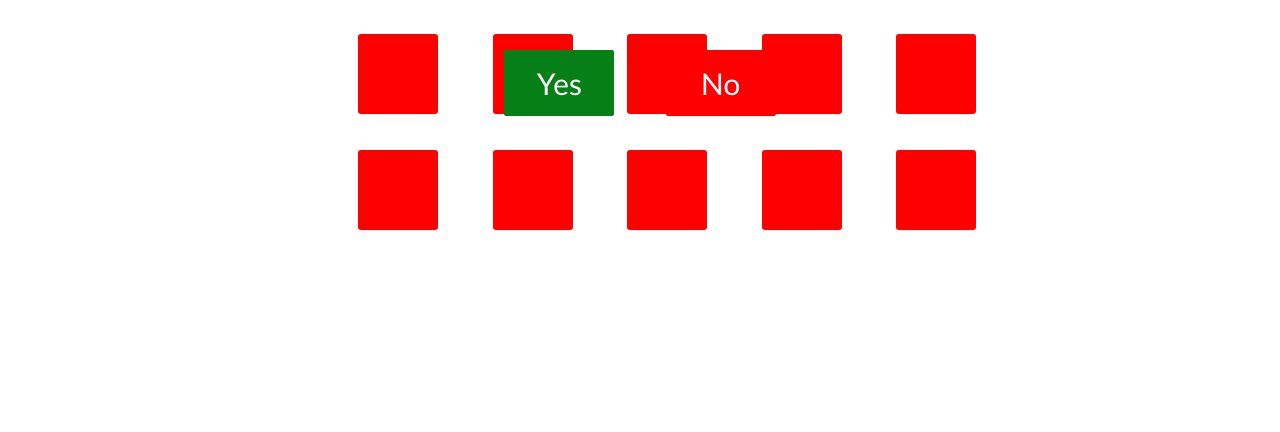
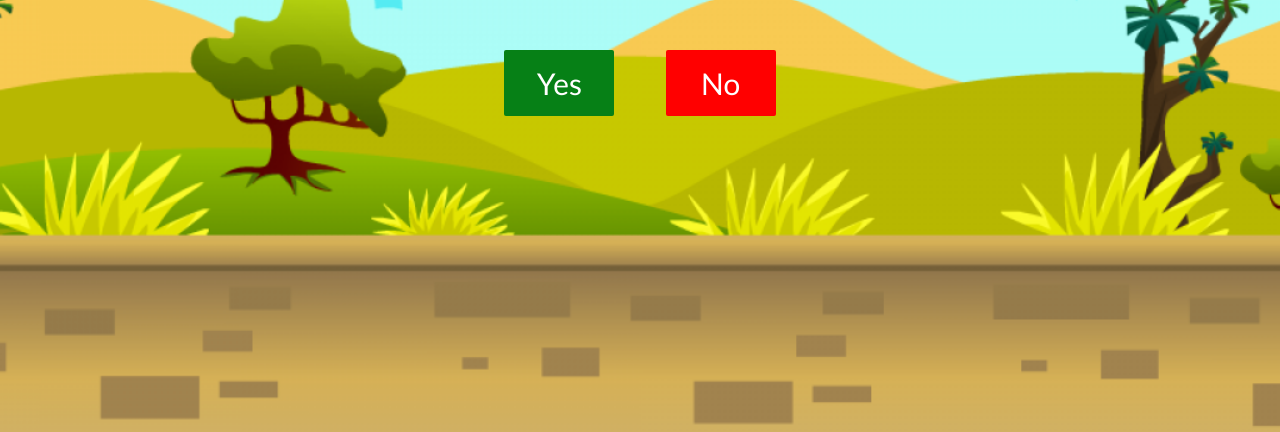
Before and after one commit to AmirCeljo/Cards, a plain HTML site: page index.html in a window 1280 px wide. Shown: the part 368-800 px from the top of the page. Drawn offline with nearby package versions, Linux system fonts and the light colour scheme.

Commit message:
Update style.css

```diff
--- a/style.css
+++ b/style.css
@@ -15,7 +15,7 @@
 /* */
 body {
   height: 100vh;
-  background: url("./pictures/picuresector.png")no-repeat center center/cover;
+  background: url("picuresector.png")no-repeat center center/cover;
 
   overflow: hidden;
   color:white;
@@ -96,7 +96,7 @@ body {
   width: 100%;
   height: 100vh;
   position: absolute;
-  background: url("./pictures/pictureintro.png") no-repeat center center/cover;
+  background: url("pictureintro.png") no-repeat center center/cover;
   z-index: 1;
   color:rgba(0, 0, 0, 0.6);
 
```
